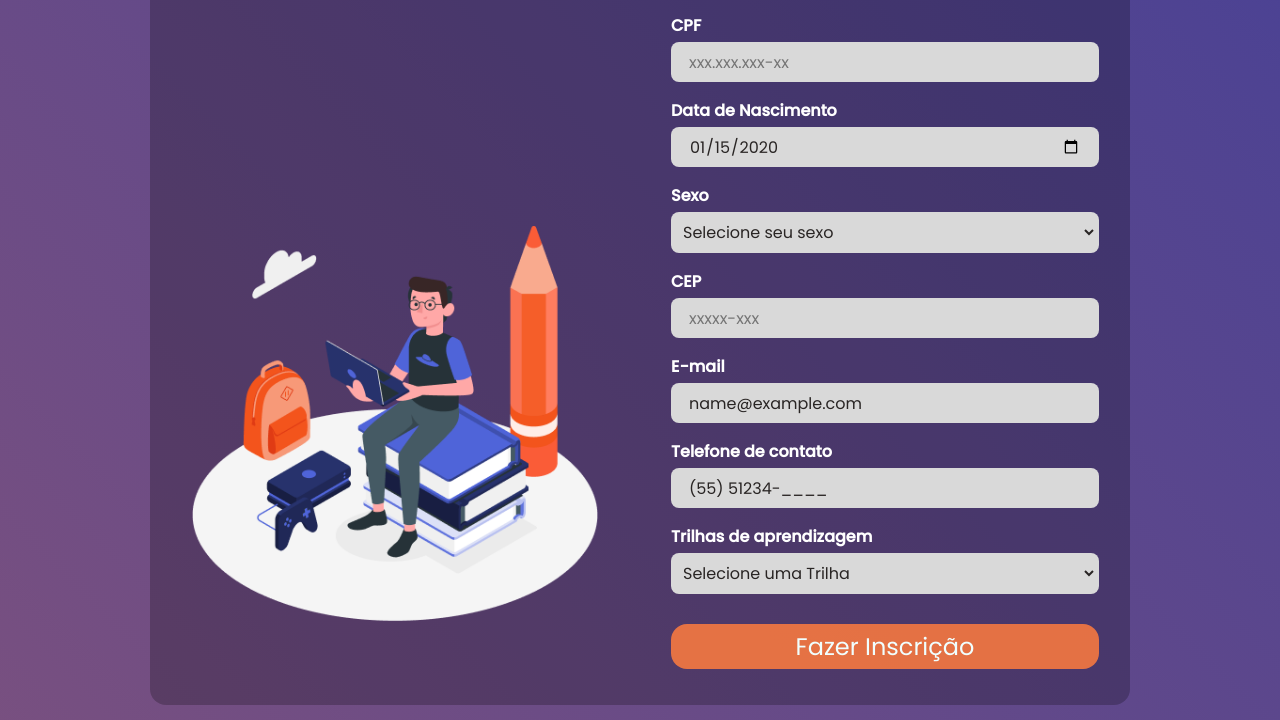
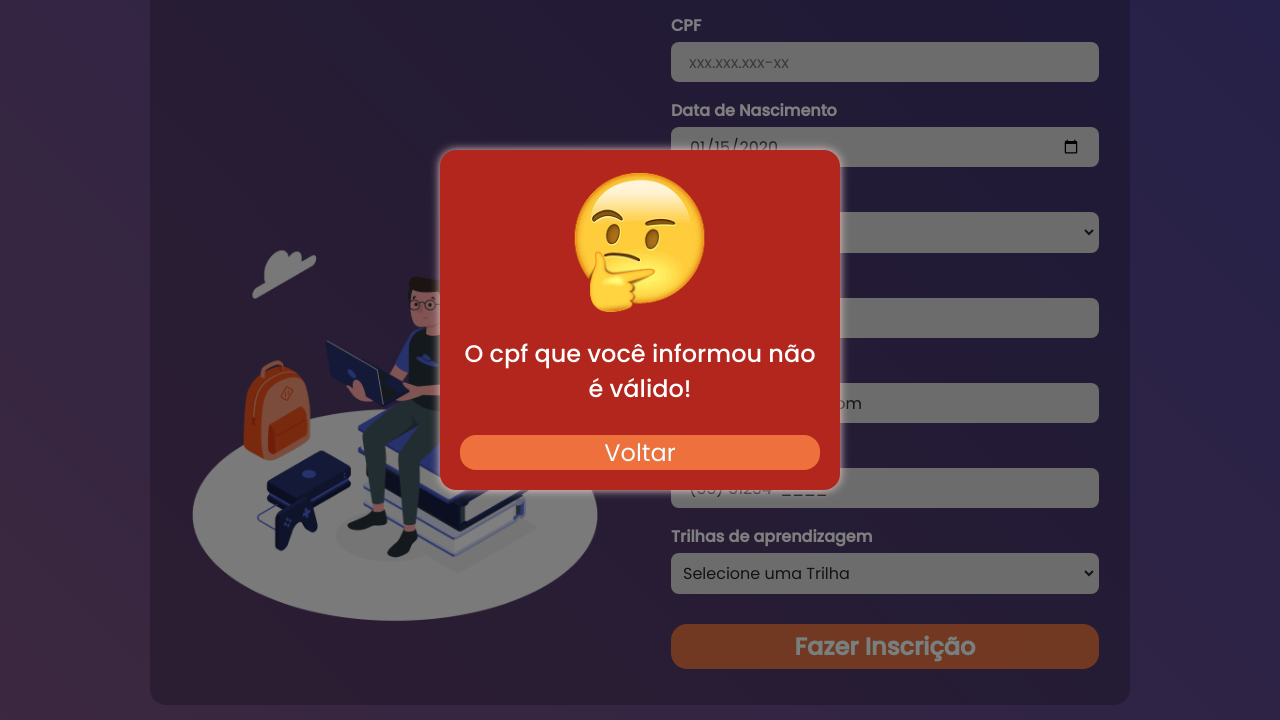
Before and after one commit to Lanzinho188/formulario-de-cadastro-trilhas, a plain HTML site: page index.html in a window 1280 px wide. Both pictures are taken after typing "Sample", "Sample", "2020-01-15", "Sample", "name@example.com", "5551234" into the empty fields and a click on the button "Fazer Inscrição". Shown: the part 191-911 px from the top of the page. Drawn offline with nearby package versions, Linux system fonts and the light colour scheme; files whose address does not match are found by name.

Commit message:
Implementadas telas animadas no overlay para confirmação de inscrição e erro de CPF inválido.

```diff
--- a/index.html
+++ b/index.html
@@ -82,6 +82,17 @@
         </div>
     </div>
 
+    <div class="overlay">
+        <div class="overlay__conteudo">
+            <figure class="overlay__figura">
+                <img class="overlay__figura-imagem" src="assets/images/emoji_feliz.png" alt="Emoji feliz">
+            </figure>
+
+            <p class="overlay__conteudo__paragrafo">Inscrição confirmada com sucesso</p>
+            <button id="botaoVoltar">Voltar</button>
+        </div>
+    </div>
+
     <script src="https://cdnjs.cloudflare.com/ajax/libs/jquery.inputmask/5.0.7/inputmask.min.js"></script>
     <script src="./script.js"></script>
 </body>
--- a/main.css
+++ b/main.css
@@ -122,7 +122,6 @@ form .input-group input:focus, .dropDown:focus{
     width: 100%;
 }
 
-
 form .input-group button {
     width: 100%;
     height: 45px;
@@ -134,6 +133,88 @@ form .input-group button {
     color: azure;
     cursor: pointer;
     font-size: 24px;
+    font-weight: 600;
+}
+
+form .input-group button:hover {
+    background-color: rgba(243, 171, 140, 0.9);
+    box-shadow: 0px 0px 10px rgba(245, 163, 128, 0.9);
+}
+
+.overlay {
+    display: flex;
+    justify-content: center;
+    align-items: center;
+    position: fixed;
+    top: 0;
+    left: 0;
+    width: 100%;
+    height: 100%;
+    background: rgba(0, 0, 0, 0.5);
+    opacity: 0;
+    visibility: hidden;
+    transition: opacity 0.3s ease, visibility 0.3s ease;
+}
+
+.overlay__conteudo {
+    display: flex;
+    flex-direction: column;
+    align-items: center;
+    gap: 15px;
+    padding: 20px;
+    border-radius: 16px;
+    width: 80%;
+    max-width: 400px;
+    text-align: center;
+    box-shadow: 0px 0px 10px rgb(240, 207, 206);
+    transform: translateY(100%);
+    transition: transform 0.6s ease-out;
+}
+
+.overlay.show {
+    opacity: 1;
+    visibility: visible;
+}
+
+.overlay.show .overlay__conteudo {
+    transform: translateY(0);
+}
+
+.overlay__figura {
+    width: 40%;
+    height: 40%;
+}
+
+.overlay__conteudo__paragrafo {
+    text-align: center;
+    font-size: 24px;
+    font-weight: 500;
+    color: #FFF;
+    width: 100%;
+}
+
+.destaque__nome {
+    color: rgb(235, 200, 199);
+    font-size: 26px;
+    font-weight: 600;
+}
+
+.overlay button {
+    width: 100%;
+    background-color: rgba(246, 120, 65, 0.9);
+    border-radius: 16px;
+    border: none;
+    outline: none;
+    margin-top: 14px;
+    color: azure;
+    cursor: pointer;
+
+    font-size: 24px;
+}
+
+.overlay button:hover {
+    background-color: rgba(243, 171, 140, 0.9);
+    box-shadow: 0px 0px 10px rgba(245, 163, 128, 0.9);
 }
 
 form .input-group button:active {
--- a/script.js
+++ b/script.js
@@ -1,3 +1,11 @@
+const formulario = document.getElementById('formulario');
+const overlayConteudo = document.querySelector('.overlay__conteudo');
+const figura = document.querySelector('.overlay__figura-imagem');
+const paragrafoOverlay = document.querySelector('.overlay__conteudo__paragrafo');
+const overlay = document.querySelector('.overlay');
+const botaoVoltar = document.getElementById('botaoVoltar');
+let enviarFormulario = false;
+
 // Função usada para validar cpf
 function validarCPF(cpf) {
     cpf = cpf.replace(/[^\d]+/g, '') // Remove todos os caracteres não numéricos
@@ -47,15 +55,33 @@ function validarCPF(cpf) {
     return true;
 }
 
-document.getElementById('formulario').addEventListener('submit', function(event) {
+formulario.addEventListener('submit', function(event) {
+    event.preventDefault();
+
+    var nome = document.getElementById('nome').value;
     var cpf = document.getElementById('cpf').value;
     if (!validarCPF(cpf)) {
-        alert("O CPF inserido não é válido");
-        event.preventDefault();
-        return;
+        overlayConteudo.style.background = '#B3261E';
+        figura.setAttribute('src', '/assets/images/emoji_pensando.png');
+        paragrafoOverlay.innerHTML = 'O cpf que você informou não é válido!';
+        overlay.classList.add('show');
+        enviarFormulario = false;
+    } else {
+        overlayConteudo.style.background = '#08AEA7';
+        figura.setAttribute('src', '/assets/images/emoji_feliz.png');
+        paragrafoOverlay.innerHTML = `Parabéns, <span class="destaque__nome">${nome}</span>! Sua inscrição foi realizada com sucesso`;
+        enviarFormulario = true;
     }
 
-    alert('Inscrição realizada com sucesso');
+    overlay.classList.add('show');
+});
+
+botaoVoltar.addEventListener('click', function() {
+    overlay.classList.remove('show');
+
+    if (enviarFormulario) {
+        formulario.submit();
+    }
 });
 
 // Função para aplicar a máscara
@@ -78,4 +104,5 @@ function adicionarMascara() {
 
 }
 
+
 document.addEventListener("DOMContentLoaded", adicionarMascara);
```
Also changed, not shown: assets/images/emoji_feliz.png (added), assets/images/emoji_pensando.png (added).
